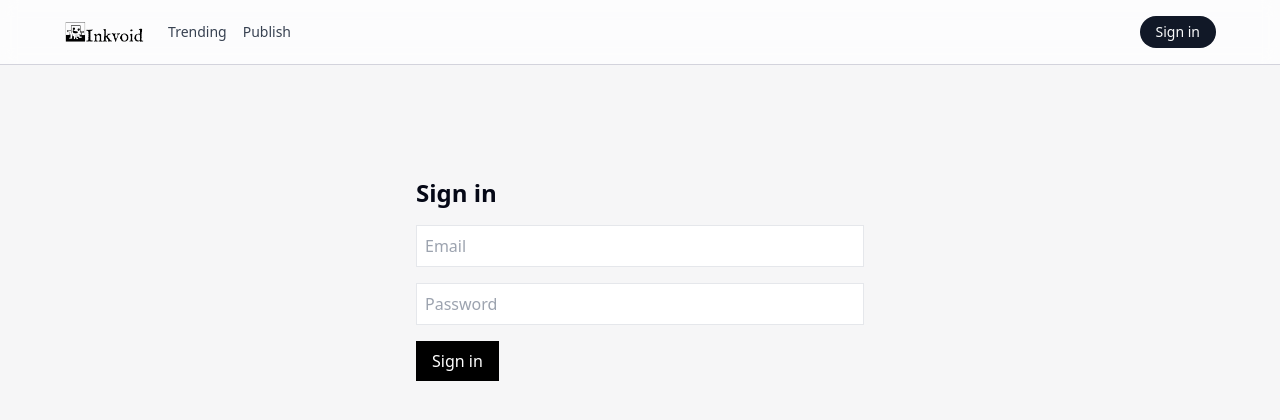
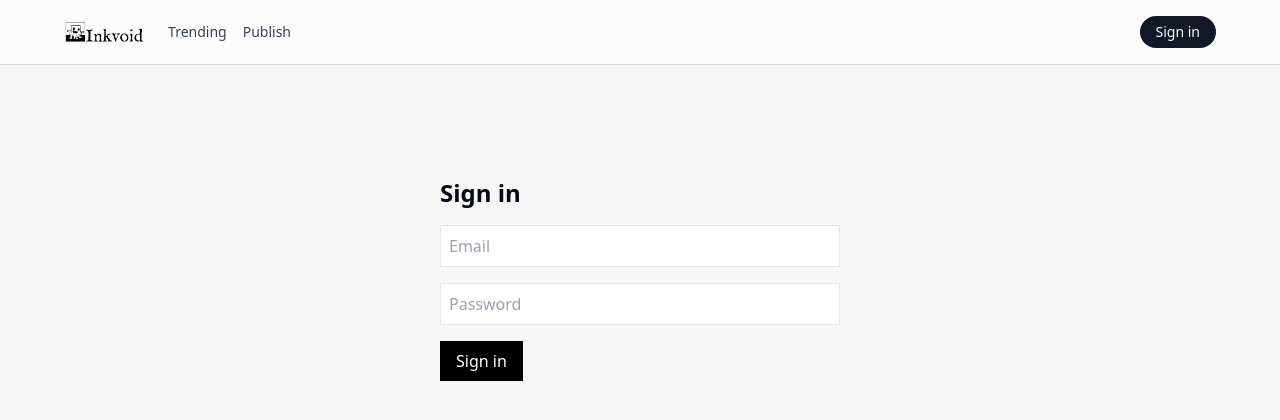
Before and after one commit to AsdrubalV/inkvoid, a Next.js app: page /login in a window 1280 px wide. Shown: the top 420 px of the page. Built offline with nearby package versions, Linux system fonts and the light colour scheme; no server answers.

Commit message:
tu mensaje de commit

```diff
--- a/src/app/login/page.tsx
+++ b/src/app/login/page.tsx
@@ -1,47 +1,81 @@
 "use client";
 
 import { useState } from "react";
+import { useRouter } from "next/navigation";
 import { createClient } from "@/lib/supabase/client";
 
 export default function LoginPage() {
 
+  const router = useRouter();
   const supabase = createClient();
 
-  const [email,setEmail] = useState("");
-  const [password,setPassword] = useState("");
+  const [email, setEmail] = useState("");
+  const [password, setPassword] = useState("");
+  const [loading, setLoading] = useState(false);
+  const [error, setError] = useState("");
 
-  const signIn = async () => {
-    await supabase.auth.signInWithPassword({
+  const signIn = async (e: React.FormEvent) => {
+    e.preventDefault();
+
+    setLoading(true);
+    setError("");
+
+    const { data, error } = await supabase.auth.signInWithPassword({
       email,
       password
     });
+
+    if (error) {
+      setError(error.message);
+      setLoading(false);
+      return;
+    }
+
+    router.push(`/profile/${data.user.id}`);
+    router.refresh();
   };
 
   return (
-    <div className="max-w-md mx-auto mt-20 space-y-4">
+    <div className="flex justify-center mt-20">
+
+      <form
+        onSubmit={signIn}
+        className="w-[400px] space-y-4"
+      >
 
         <h1 className="text-2xl font-semibold">Sign in</h1>
 
         <input
           type="email"
           placeholder="Email"
+          value={email}
           onChange={(e)=>setEmail(e.target.value)}
-        className="border p-2 w-full"
+          className="border w-full p-2"
+          required
         />
 
         <input
           type="password"
           placeholder="Password"
+          value={password}
           onChange={(e)=>setPassword(e.target.value)}
-        className="border p-2 w-full"
+          className="border w-full p-2"
+          required
         />
 
+        {error && (
+          <p className="text-red-500 text-sm">{error}</p>
+        )}
+
         <button
-        onClick={signIn}
+          type="submit"
+          disabled={loading}
           className="bg-black text-white px-4 py-2"
         >
-        Sign in
+          {loading ? "Signing in..." : "Sign in"}
         </button>
+
+      </form>
 
     </div>
   );
```
Also changed, not shown: src/app/layout.tsx (+16 -2 lines). Lines whose indentation alone changed are shown as unchanged.
